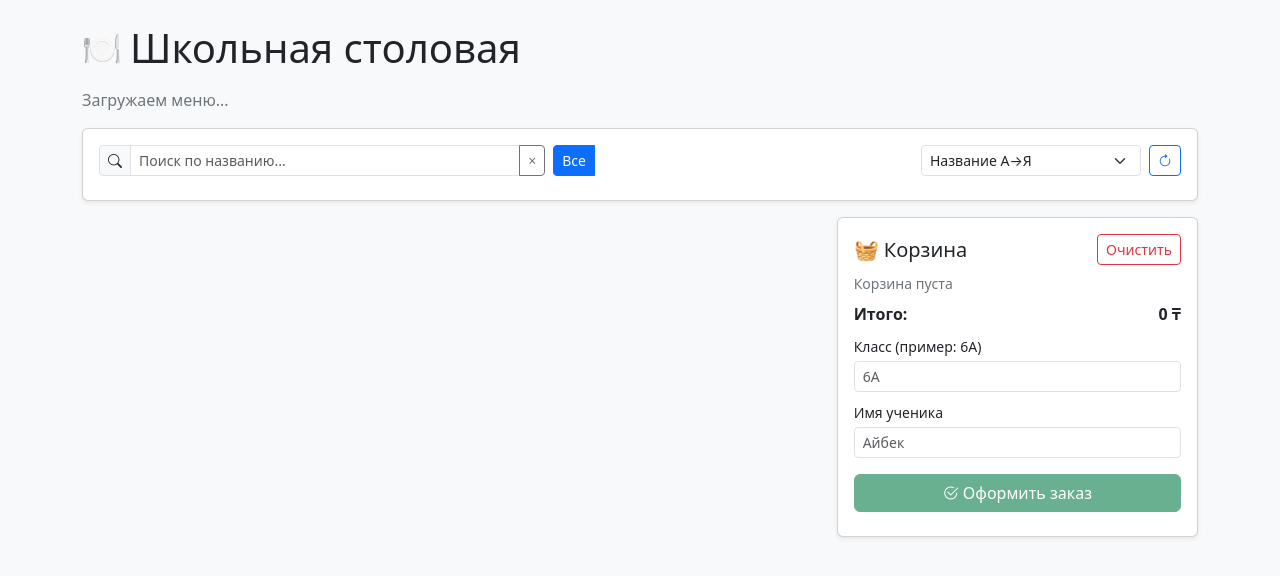
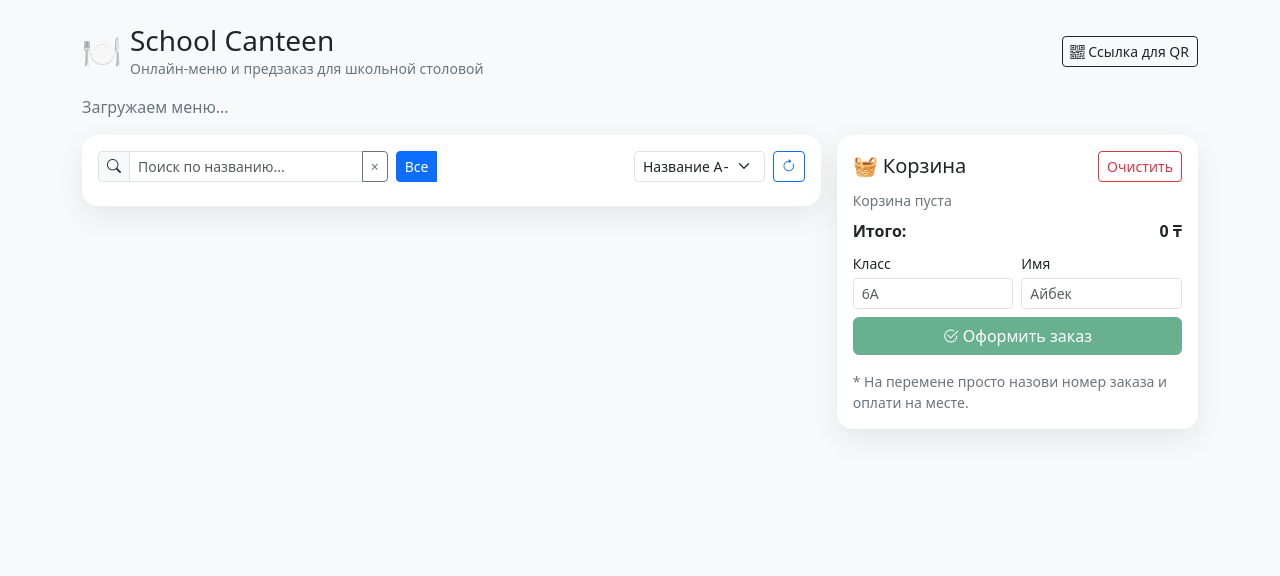
Before and after one commit to asanalimaratuly-prog/school-canteen-app, a plain HTML site: page index.html in a window 1280 px wide. Drawn offline with nearby package versions, Linux system fonts and the light colour scheme; no server answers.

Commit message:
Update index.html

```diff
--- a/index.html
+++ b/index.html
@@ -5,22 +5,40 @@
   <title>School Canteen</title>
   <meta name="viewport" content="width=device-width, initial-scale=1" />
 
-  <!-- Bootstrap -->
   <link href="https://cdn.jsdelivr.net/npm/bootstrap@5.3.3/dist/css/bootstrap.min.css" rel="stylesheet">
   <link href="https://cdn.jsdelivr.net/npm/bootstrap-icons@1.11.3/font/bootstrap-icons.css" rel="stylesheet">
+
+  <style>
+    .app-card { border: 0; border-radius: 16px; }
+    .shadow-soft { box-shadow: 0 10px 30px rgba(0,0,0,.08); }
+    .badge-price { font-size: .9rem; }
+    .sticky-cart { top: 12px; }
+    @media (max-width: 991px){ .sticky-cart { position: static !important; } }
+  </style>
 </head>
+
 <body class="bg-light">
+<div class="container py-4">
 
-<div class="container py-4">
-  <div class="d-flex align-items-center gap-2 mb-3">
+  <div class="d-flex flex-wrap align-items-center justify-content-between gap-2 mb-3">
+    <div class="d-flex align-items-center gap-2">
       <span class="fs-2">🍽️</span>
-    <h1 class="m-0">Школьная столовая</h1>
+      <div>
+        <h1 class="h3 m-0">School Canteen</h1>
+        <div class="text-secondary small">Онлайн-меню и предзаказ для школьной столовой</div>
+      </div>
+    </div>
+    <a id="qrLink" class="btn btn-outline-dark btn-sm" target="_blank" rel="noreferrer">
+      <i class="bi bi-qr-code"></i> Ссылка для QR
+    </a>
   </div>
 
   <div id="status" class="text-secondary mb-3">Загрузка...</div>
 
-  <!-- Панель управления -->
-  <div class="card shadow-sm mb-3">
+  <div class="row g-3">
+    <!-- LEFT -->
+    <div class="col-12 col-lg-8">
+      <div class="card app-card shadow-soft mb-3">
         <div class="card-body">
           <div class="row g-2 align-items-center">
             <div class="col-12 col-md-5">
@@ -59,15 +77,12 @@
         </div>
       </div>
 
-  <div class="row g-3">
-    <!-- Меню -->
-    <div class="col-12 col-lg-8">
       <div id="menu" class="row g-3"></div>
     </div>
 
-    <!-- Корзина -->
+    <!-- RIGHT -->
     <div class="col-12 col-lg-4">
-      <div class="card shadow-sm sticky-top" style="top: 12px;">
+      <div class="card app-card shadow-soft position-sticky sticky-cart">
         <div class="card-body">
           <div class="d-flex align-items-center justify-content-between mb-2">
             <h2 class="h5 m-0">🧺 Корзина</h2>
@@ -81,14 +96,15 @@
             <div><span id="cartTotal">0</span> ₸</div>
           </div>
 
-          <div class="mb-2">
-            <label class="form-label small mb-1">Класс (пример: 6A)</label>
+          <div class="row g-2 mb-2">
+            <div class="col-6">
+              <label class="form-label small mb-1">Класс</label>
               <input id="classInput" class="form-control form-control-sm" placeholder="6A" />
             </div>
-
-          <div class="mb-3">
-            <label class="form-label small mb-1">Имя ученика</label>
+            <div class="col-6">
+              <label class="form-label small mb-1">Имя</label>
               <input id="studentInput" class="form-control form-control-sm" placeholder="Айбек" />
+            </div>
           </div>
 
           <button id="placeOrderBtn" class="btn btn-success w-100" disabled>
@@ -96,12 +112,17 @@
           </button>
 
           <div id="orderMsg" class="small mt-2"></div>
+
+          <div class="text-secondary small mt-3">
+            * На перемене просто назови номер заказа и оплати на месте.
           </div>
         </div>
       </div>
     </div>
   </div>
 
+</div>
+
 <script type="module" src="./app.js"></script>
 </body>
 </html>
```
Lines whose indentation alone changed are shown as unchanged.
